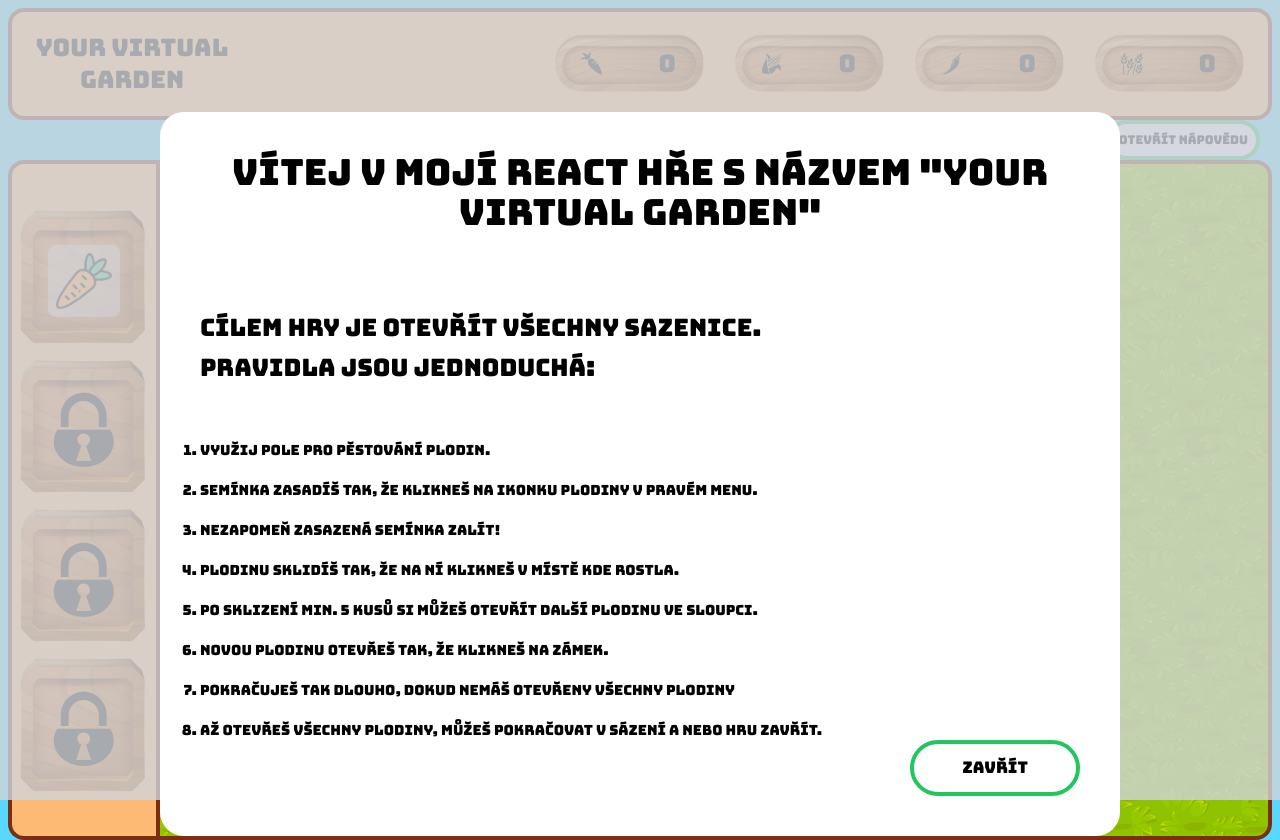
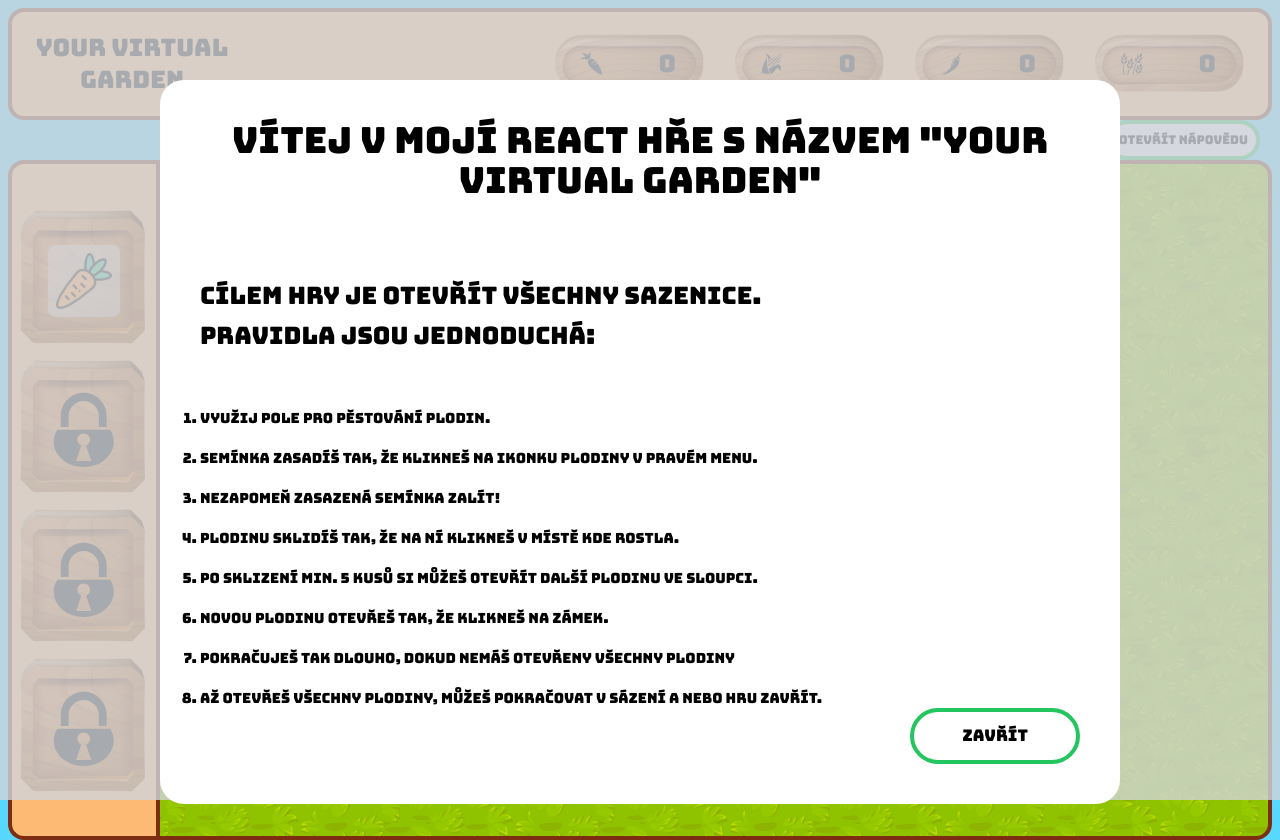
Before and after one commit to HexTreeStudio/yourvirtualgarden, a React (Create React App) app: page / in a window 1280 px wide. Built offline with nearby package versions, Linux system fonts and the light colour scheme.

Commit message:
copyright

```diff
--- a/src/components/Fields.js
+++ b/src/components/Fields.js
@@ -6,7 +6,7 @@ function Fields() {
   return (
     <div
       style={{ backgroundImage: `url(${Grass})` }}
-      className="basis-full bg-orange-300 border-4 border-orange-900 rounded-r-2xl py-14 px-20 max-md:px-12 max-sm:px-2 text-center "
+      className="relative basis-full bg-orange-300 border-4 border-orange-900 rounded-r-2xl py-14 px-20 max-md:px-12 max-sm:px-2 text-center "
     >
       <div className="grid grid-cols-3  gap-10 auto-cols-fr  inline-grid max-lg:gap-5 max-sm:gap-5 ">
         <FieldComponent id={0} />
@@ -19,6 +19,9 @@ function Fields() {
         <FieldComponent id={7} />
         <FieldComponent id={8} />
       </div>
+      <p className="absolute left-1/2 bottom-0 -translate-x-1/2 text-xs w-full max-sm:text-[8px] hidden">
+        Vytvořilo Hex Tree Studio (Lukáš Plesník)
+      </p>
     </div>
   );
 }
--- a/src/components/Modal.js
+++ b/src/components/Modal.js
@@ -7,7 +7,7 @@ function Modal(props) {
         onClick={props.onClick}
         className=" absolute inset-0 bg-gray-300 opacity-80"
       ></div>
-      <div className=" absolute w-[60rem] max-lg:w-[35rem] max-sm:w-72 top-28 left-1/2 -translate-x-1/2 p-10 bg-white  rounded-3xl max-sm:p-6">
+      <div className=" absolute w-[60rem] max-lg:w-[35rem] max-sm:w-72 top-20 max-lg:top-14 max-sm:top-6 left-1/2 -translate-x-1/2 p-10 bg-white  rounded-3xl max-sm:p-6">
         <h1 className="text-4xl max-lg:text-2xl max-sm:text-base mb-20 max-lg:mb-12  max-sm:mb-6 text-center">
           Vítej v mojí React hře s názvem "Your Virtual Garden"
         </h1>
```
